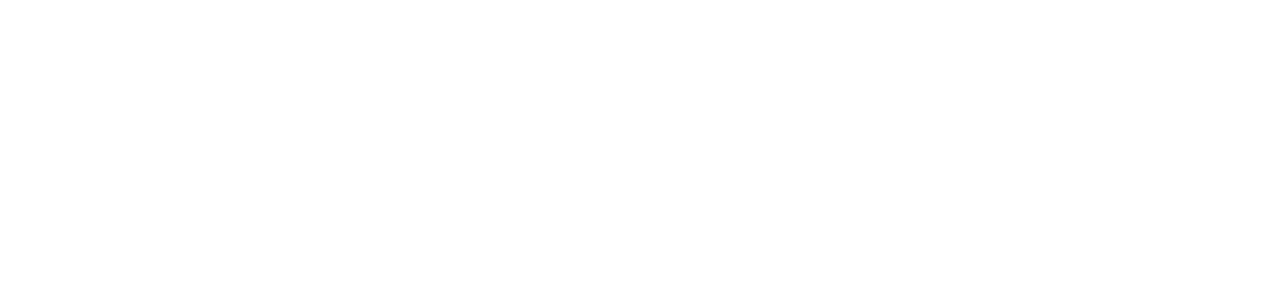
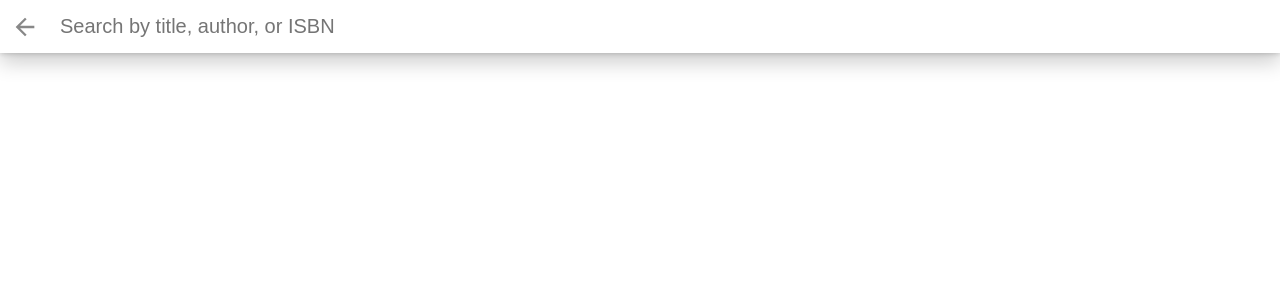
Before and after one commit to Nourhaan-Atef/MY-READS, a React (Create React App) app: page /MY-READS/search in a window 1280 px wide. Before the commit this address had no page. Shown: the top 300 px of the page. Built offline with nearby package versions, Linux system fonts and the light colour scheme.

Commit message:
Router Changes

```diff
--- a/src/App.js
+++ b/src/App.js
@@ -8,8 +8,10 @@
     <Router>
       <div className="app">
         <Routes>
-          <Route path="/" exact element={<Books />} />
-          <Route path="/search" element={<Search />} />
+          <Route path="/MY-READS" exact element={<Books />} />
+
+
+          <Route path="/MY-READS/search" element={<Search />} />
         </Routes>
       </div>
     </Router>
--- a/src/Pages/Search.js
+++ b/src/Pages/Search.js
@@ -6,7 +6,7 @@
     <>
       <div className="search-books">
         <div className="search-books-bar">
-          <NavLink to="/" className="close-search">
+          <NavLink to="/MY-READS" className="close-search">
             Close
           </NavLink>
           <div className="search-books-input-wrapper">
```
